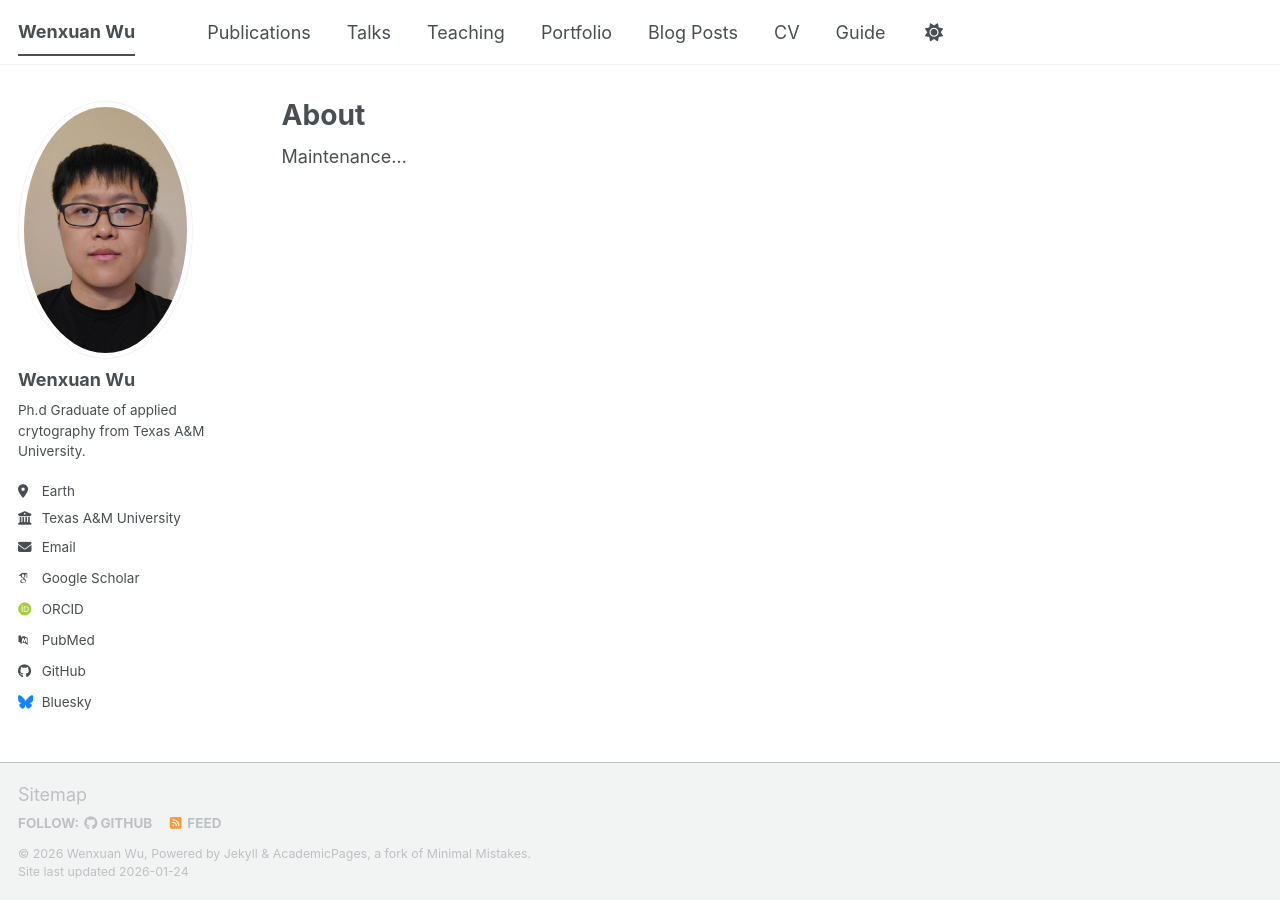
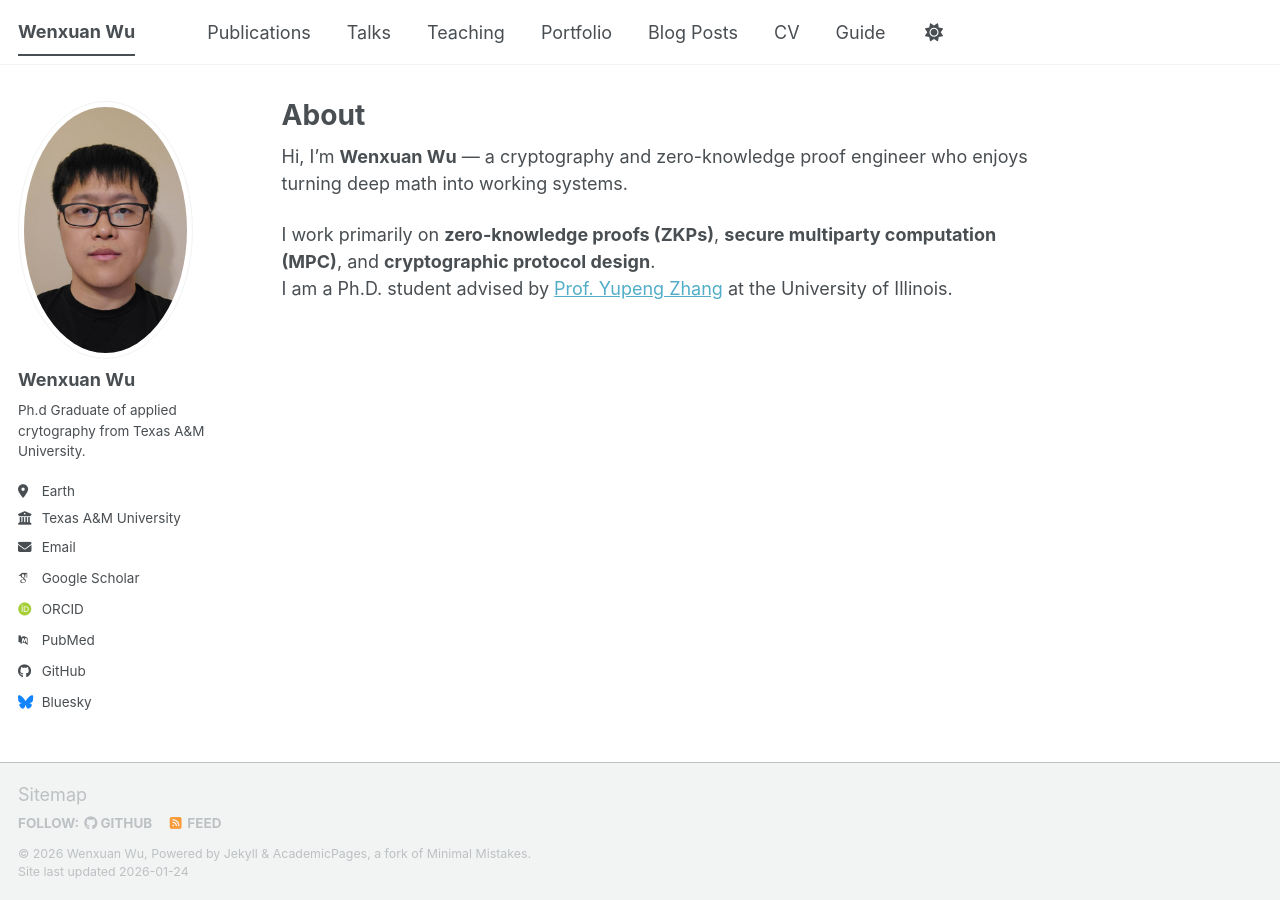
Before and after one commit to Wu-Wenxuan/Wu-Wenxuan.github.io, a Jekyll site: the page built from _pages/about.md, in a window 1280 px wide. Built offline with Jekyll 4.4.1, drawn with Linux system fonts in a browser that asks for light colours; some web fonts are replaced; a script bundle is joined from its source files by our own code; library files that are not in the unit come from our copies.

Commit message:
add about

```diff
--- a/_pages/about.md
+++ b/_pages/about.md
@@ -7,4 +7,7 @@ redirect_from:
   - /about.html
 ---
 
-Maintenance...
+Hi, I’m **Wenxuan Wu** — a cryptography and zero-knowledge proof engineer who enjoys turning deep math into working systems.
+
+I work primarily on **zero-knowledge proofs (ZKPs)**, **secure multiparty computation (MPC)**, and **cryptographic protocol design**.
+I am a Ph.D. student advised by [Prof. Yupeng Zhang](https://zhangyp.web.illinois.edu/) at the University of Illinois.
```
